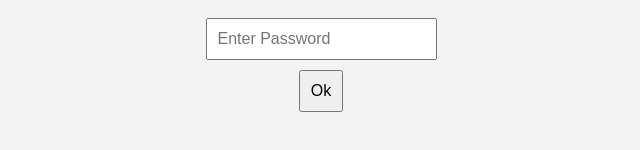
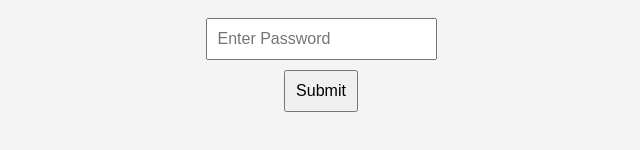
Before and after one commit to JordanProgramsX/securlymath, a plain HTML site: page index.html in a window 1280 px wide. Shown: the part 374-524 px from the top of the page, 319-959 px from the left. Drawn offline with Linux system fonts and the light colour scheme.

Commit message:
Update index.html

```diff
--- a/index.html
+++ b/index.html
@@ -49,7 +49,7 @@
     <div id="password-screen">
         <h2>Enter Securly Math Passowrd</h2>
         <input type="password" id="password-input" placeholder="Enter Password">
-        <button onclick="checkPassword()">Ok</button>
+        <button onclick="checkPassword()">Submit</button>
         <p id="error-message" style="color: red; display: none;">Incorrect password. Try again.</p>
     </div>
 
```
